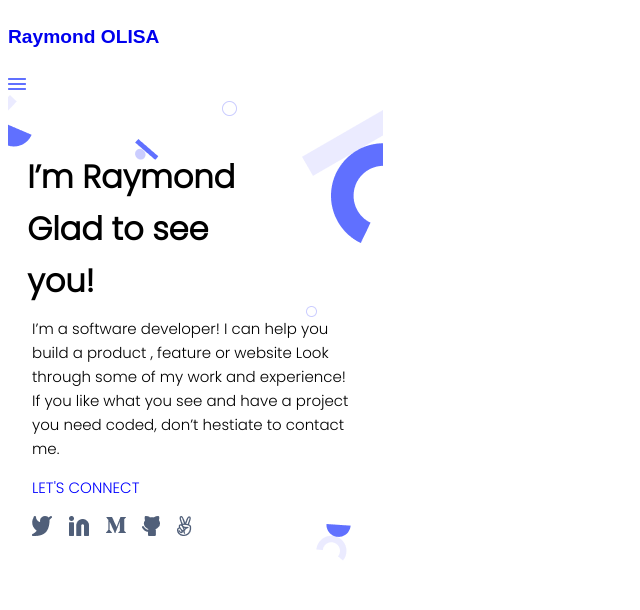
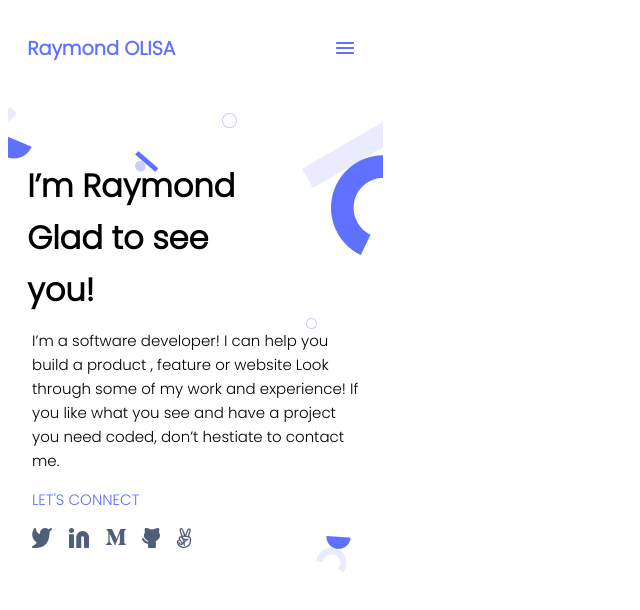
Before and after one commit to dialite/portfolio-mobile-first, a website: page index.html in a window 1280 px wide. Shown: the whole page, without its empty margins (0-640 px from the left). Drawn offline with Linux system fonts and the light colour scheme.

Commit message:
Style anchor tags and modify some elements

```diff
--- a/styles.css
+++ b/styles.css
@@ -1,26 +1,28 @@
 .container {
   position: absolute;
   background-image: url("img/mobile-icon.png");
-  background-color: white;
-  width: 30rem;
+  background-color: #fff;
+  width: 375px;
   margin: 0;
   height: 30rem;
   background-repeat: no-repeat;
 }
 
-nav {
+header {
   display: flex;
   align-items: center;
   justify-content: space-between;
   background-size: 70vw;
-  margin: 0 1.2rem 2rem;
-  background-color: white;
-  width: 20rem;
-}
+  margin: 0 0 1.2rem 1.2rem;
+  background-color: #fff;
+  width: 327px;
+  }
 
 h1 {
+  display: flex;
+  align-items: center;
   height: 9.375rem;
-  width: 15rem;
+  width: 240px;
   margin: 3.5rem 1.2rem 1rem;
   font-family: "Poppins", sans-serif;
   font-style: normal;
@@ -34,13 +36,27 @@ a {
   font-size: 1.2rem;
 }
 
+a:hover {
+  text-decoration: underline;
+  color: #6070ff;
+}
+
+.contacts:hover {
+  background-color: #6070ff;
+}
+
 h4 {
-  font-family: sans-serif;
+  font-family: "Poppins", sans-serif;
+  font-weight: 800;
+  display: flex;
+  text-align: center;
+  align-items: center;
+  color: #6070ff;
 }
 
 p {
   font-style: normal;
-  width: 20rem;
+  width: 327px;
   margin: 0 1.5rem;
   font-family: "Poppins", sans-serif;
   line-height: 24px;
@@ -57,7 +73,7 @@ h3 {
   font-style: normal;
   width: 7rem;
   font-family: "Poppins", sans-serif;
-  color: blue;
+  color: #6070ff;
   font-size: 15px;
   font-weight: 400;
   height: 1.5rem;
```
